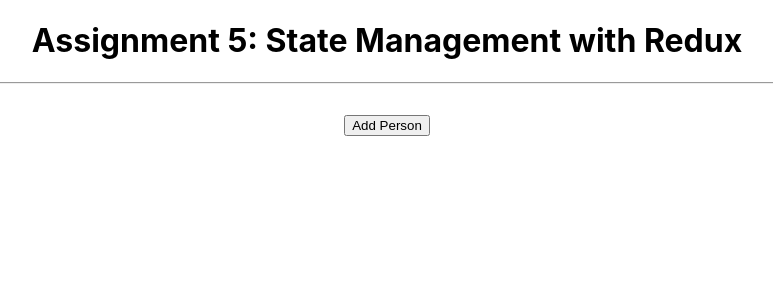
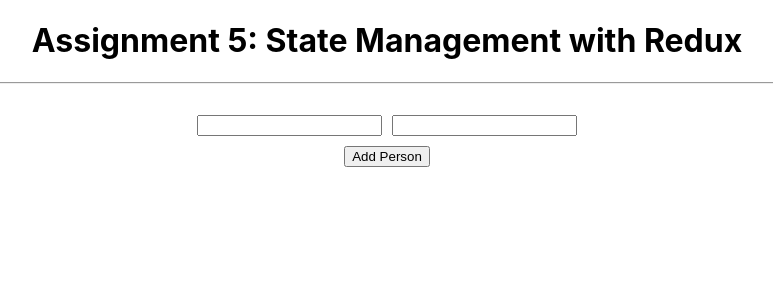
Before and after one commit to du-almeidalima/react-course, a React (Create React App) app: page / in a window 1280 px wide. Shown: the top 300 px of the page, without its empty margins (253-1026 px from the left). Built offline with nearby package versions, Linux system fonts and the light colour scheme.

Commit message:
Section 14: Using Redux with Local UI State

```diff
--- a/src/components/AddPerson/AddPerson.css
+++ b/src/components/AddPerson/AddPerson.css
@@ -2,3 +2,16 @@
     text-align: center;
     margin: 30px;
 }
+
+input {
+    display: inline-block;
+}
+
+input:first-of-type {
+    margin-right: 10px;
+}
+
+button {
+    display: block;
+    margin: 10px auto;
+}
--- a/src/components/AddPerson/AddPerson.js
+++ b/src/components/AddPerson/AddPerson.js
@@ -1,11 +1,28 @@
-import React from 'react';
+import React, {Component} from 'react';
 
 import './AddPerson.css';
 
-const addPerson = (props) => (
-    <div className="AddPerson">
-        <button onClick={props.personAdded}>Add Person</button>
-    </div>
-);
+class AddPerson extends Component {
+  state = {
+    name: '',
+    age: ''
+  }
 
-export default addPerson;
+  onInputChange(e, name) {
+    this.setState({
+      [name]: e.target.value
+    });
+  }
+
+  render() {
+    return (
+        <div className="AddPerson">
+          <input type="text" name="name" value={this.state.name} onChange={e => { this.onInputChange(e, 'name' )}}/>
+          <input type="number" name="age" value={this.state.age} onChange={e => { this.onInputChange(e, 'age' )}}/>
+          <button onClick={() => this.props.personAdded(this.state)}>Add Person</button>
+        </div>
+    )
+  }
+}
+
+export default AddPerson;
--- a/src/containers/Persons.js
+++ b/src/containers/Persons.js
@@ -5,31 +5,13 @@ import * as actionTypes from '../store/action';
 import Person from '../components/Person/Person';
 import AddPerson from '../components/AddPerson/AddPerson';
 
-const nameGenerator = function* (index = 1) {
-    while (true) {
-        switch (index % 3) {
-            case 0: yield 'Duduzinho';
-                break;
-            case 1: yield 'Juju';
-                break;
-            case 2: yield 'Nina';
-                break;
-            default: yield 'Unknown';
-        }
-
-        index = index + 1;
-    }
-}
-
 class Persons extends Component {
-    nameGeneratorFunc = nameGenerator();
-
-    personAddedHandler = () => {
+    personAddedHandler = (personForm) => {
 
         const newPerson = {
             id: Math.random(), // not really unique but good enough here!
-            name: this.nameGeneratorFunc.next().value,
-            age: Math.floor( Math.random() * 40 )
+            name: personForm.name,
+            age: personForm.age
         }
 
         this.props.onAddPerson(newPerson);
```
Also changed, not shown: redux-project.png (added).
